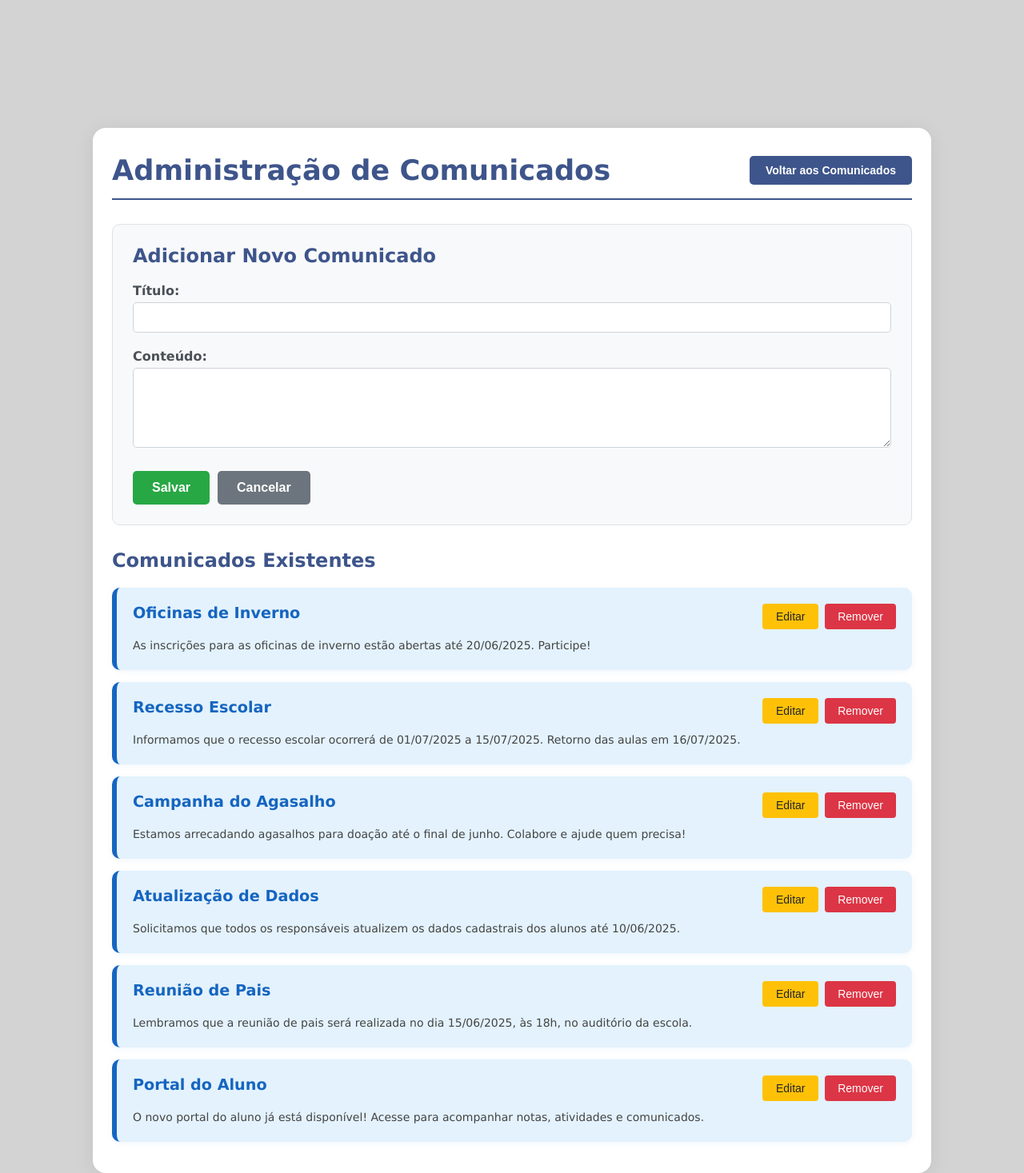
After one commit to Deladonio/TCC-Zuiani---Novo, a PHP site: page /adicionar_comu.html in a window 1280 px wide. The commit adds this page. Shown: the whole page at 80% size. Run offline with PHP 8.4, Linux system fonts and the light colour scheme.

Commit message:
Atualização - 18_08

```diff
--- /dev/null
+++ b/Comunicados/adicionar_comu.css
@@ -0,0 +1,324 @@
+.alinhar {
+    padding-top: 7.5em;
+}
+
+body {
+    background-color: lightgray;
+    margin: 0;
+    padding: 0;
+    font-family: Verdana, Geneva, Tahoma, sans-serif;
+}
+
+button {
+    background-color: #fff;
+    color: #3E558B;
+    border: none;
+    padding: 5px;
+    border-radius: 5px;
+    font-weight: 600;
+    cursor: pointer;
+    transition: background 0.2s, color 0.2s;
+}
+
+button:hover {
+    background: #04194a;
+    color: #fff;
+}
+
+input {
+    padding: 5px;
+}
+
+/* Container principal da administração */
+.admin-container {
+    max-width: 1000px;
+    margin: 40px auto 0 auto;
+    background: #fff;
+    border-radius: 16px;
+    box-shadow: 0 4px 24px rgba(0,0,0,0.08);
+    padding: 32px 24px 24px 24px;
+}
+
+/* Header da administração */
+.admin-header {
+    display: flex;
+    justify-content: space-between;
+    align-items: center;
+    margin-bottom: 30px;
+    padding-bottom: 15px;
+    border-bottom: 2px solid #3E558B;
+}
+
+.admin-header h1 {
+    color: #3E558B;
+    font-size: 2.2rem;
+    margin: 0;
+}
+
+.btn-voltar {
+    background-color: #3E558B;
+    color: white;
+    padding: 10px 20px;
+    border: none;
+    border-radius: 5px;
+    font-size: 14px;
+    font-weight: 600;
+    cursor: pointer;
+    transition: all 0.2s ease;
+}
+
+.btn-voltar:hover {
+    background-color: #2c5aa0;
+    transform: translateY(-1px);
+}
+
+/* Container do formulário */
+.form-container {
+    background: #f8f9fa;
+    border-radius: 10px;
+    padding: 25px;
+    margin-bottom: 30px;
+    border: 1px solid #dee2e6;
+}
+
+.form-container h2 {
+    color: #3E558B;
+    margin-top: 0;
+    margin-bottom: 20px;
+    font-size: 1.5rem;
+}
+
+.form-group {
+    margin-bottom: 20px;
+}
+
+.form-group label {
+    display: block;
+    margin-bottom: 5px;
+    font-weight: 600;
+    color: #495057;
+}
+
+.form-group input,
+.form-group textarea {
+    width: 100%;
+    padding: 10px;
+    border: 1px solid #ced4da;
+    border-radius: 5px;
+    font-size: 14px;
+    font-family: inherit;
+    box-sizing: border-box;
+}
+
+.form-group input:focus,
+.form-group textarea:focus {
+    outline: none;
+    border-color: #3E558B;
+    box-shadow: 0 0 0 2px rgba(62, 85, 139, 0.25);
+}
+
+.form-group textarea {
+    resize: vertical;
+    min-height: 100px;
+}
+
+.form-actions {
+    display: flex;
+    gap: 10px;
+    margin-top: 25px;
+}
+
+.btn-salvar {
+    background-color: #28a745;
+    color: white;
+    padding: 12px 24px;
+    border: none;
+    border-radius: 5px;
+    font-size: 16px;
+    font-weight: 600;
+    cursor: pointer;
+    transition: all 0.2s ease;
+}
+
+.btn-salvar:hover {
+    background-color: #218838;
+    transform: translateY(-1px);
+}
+
+.btn-cancelar {
+    background-color: #6c757d;
+    color: white;
+    padding: 12px 24px;
+    border: none;
+    border-radius: 5px;
+    font-size: 16px;
+    font-weight: 600;
+    cursor: pointer;
+    transition: all 0.2s ease;
+}
+
+.btn-cancelar:hover {
+    background-color: #5a6268;
+    transform: translateY(-1px);
+}
+
+/* Container da lista */
+.lista-container {
+    margin-top: 30px;
+}
+
+.lista-container h2 {
+    color: #3E558B;
+    margin-bottom: 20px;
+    font-size: 1.5rem;
+}
+
+/* Item da lista de comunicados */
+.comunicado-admin-item {
+    background: #e3f2fd;
+    border-left: 6px solid #1565c0;
+    border-radius: 10px;
+    padding: 20px;
+    margin-bottom: 15px;
+    box-shadow: 0 2px 8px rgba(21,101,192,0.06);
+}
+
+.comunicado-admin-header {
+    display: flex;
+    justify-content: space-between;
+    align-items: flex-start;
+    margin-bottom: 10px;
+}
+
+.comunicado-admin-header h3 {
+    color: #1565c0;
+    margin: 0;
+    font-size: 1.2rem;
+    flex-grow: 1;
+}
+
+.comunicado-admin-acoes {
+    display: flex;
+    gap: 8px;
+    flex-shrink: 0;
+}
+
+.btn-editar-admin {
+    background-color: #ffc107;
+    color: #212529;
+    padding: 8px 16px;
+    border: none;
+    border-radius: 4px;
+    font-size: 14px;
+    font-weight: 500;
+    cursor: pointer;
+    transition: all 0.2s ease;
+    min-width: 70px;
+}
+
+.btn-editar-admin:hover {
+    background-color: #e0a800;
+    transform: translateY(-1px);
+}
+
+.btn-remover-admin {
+    background-color: #dc3545;
+    color: white;
+    padding: 8px 16px;
+    border: none;
+    border-radius: 4px;
+    font-size: 14px;
+    font-weight: 500;
+    cursor: pointer;
+    transition: all 0.2s ease;
+    min-width: 70px;
+}
+
+.btn-remover-admin:hover {
+    background-color: #c82333;
+    transform: translateY(-1px);
+}
+
+.comunicado-admin-item p {
+    color: #444;
+    margin: 10px 0 0 0;
+    font-size: 14px;
+    line-height: 1.5;
+}
+
+/* Estado de edição */
+.editando {
+    border-left-color: #ffc107;
+    background-color: #fff3cd;
+}
+
+/* Responsividade */
+@media (max-width: 768px) {
+    .admin-header {
+        flex-direction: column;
+        gap: 15px;
+        text-align: center;
+    }
+
+    .admin-header h1 {
+        font-size: 1.8rem;
+    }
+
+    .comunicado-admin-header {
+        flex-direction: column;
+        gap: 10px;
+    }
+
+    .comunicado-admin-acoes {
+        align-self: flex-end;
+    }
+
+    .form-actions {
+        flex-direction: column;
+    }
+
+    .admin-container {
+        padding: 16px 4px 12px 4px;
+        margin: 20px 10px 0 10px;
+    }
+}
+
+@media (max-width: 600px) {
+    .admin-container {
+        padding: 16px 4px 12px 4px;
+    }
+    .comunicado-admin-item {
+        padding: 12px 8px;
+    }
+    .main {
+        padding: 0 8px;
+        min-height: 100vh;
+    }
+    .box {
+        width: 100%;
+        min-width: unset;
+        max-width: 98vw;
+        padding: 18px 6px 16px 6px;
+        border-radius: 12px;
+    }
+    form {
+        padding-left: 0 !important;
+        width: 100%;
+    }
+    input, button {
+        font-size: 1rem;
+        width: 100%;
+        box-sizing: border-box;
+    }
+    .senha {
+        padding-left: 0 !important;
+        text-align: right;
+    }
+}
+
+@media (max-width: 400px) {
+    .box {
+        padding: 10px 2px 10px 2px;
+        border-radius: 8px;
+    }
+}
--- /dev/null
+++ b/Comunicados/adicionar_comu.html
@@ -0,0 +1,56 @@
+<!DOCTYPE html>
+<html lang="pt-BR">
+
+<head>
+    <meta charset="UTF-8">
+    <meta name="viewport" content="width=device-width, initial-scale=1.0">
+    <title>Administração de Comunicados</title>
+    <link rel="stylesheet" href="adicionar_comu.css">
+    <link rel="shortcut icon" href="../favicon_io/favicon.ico" type="image/x-icon">
+</head>
+
+<body>
+
+    <div class="alinhar">
+
+    <div class="admin-container">
+        <div class="admin-header">
+            <h1>Administração de Comunicados</h1>
+            <button class="btn-voltar" onclick="window.location.href='comunicados.html'">Voltar aos Comunicados</button>
+        </div>
+
+        <!-- Formulário para adicionar/editar comunicado -->
+        <div class="form-container">
+            <h2 id="form-title">Adicionar Novo Comunicado</h2>
+            <form id="comunicado-form">
+                <div class="form-group">
+                    <label for="titulo">Título:</label>
+                    <input type="text" id="titulo" name="titulo" required>
+                </div>
+
+                <div class="form-group">
+                    <label for="conteudo">Conteúdo:</label>
+                    <textarea id="conteudo" name="conteudo" rows="4" required></textarea>
+                </div>
+
+                <div class="form-actions">
+                    <button type="submit" class="btn-salvar">Salvar</button>
+                    <button type="button" class="btn-cancelar" onclick="cancelarEdicao()">Cancelar</button>
+                </div>
+            </form>
+        </div>
+
+        <!-- Lista de comunicados existentes -->
+        <div class="lista-container">
+            <h2>Comunicados Existentes</h2>
+            <div id="lista-comunicados">
+                <!-- Os comunicados serão carregados aqui via JavaScript -->
+            </div>
+        </div>
+    </div>
+    </div>
+
+    <script src="adicionar_comu.js"></script>
+</body>
+
+</html>
--- a/Comunicados/comunicados.html
+++ b/Comunicados/comunicados.html
@@ -28,7 +28,10 @@
 </div>
 
 <div class="comunicados-container">
-    <h1>Comunicados</h1>
+    <div class="header-comunicados">
+        <h1>Comunicados</h1>
+        <a href="adicionar_comu.html"><button class="btn-adicionar" onclick="adicionarComunicado()">Adicionar Comunicado</button></a>
+    </div>
     <div class="comunicado-item">
         <h3>Oficinas de Inverno</h3>
         <p>As inscrições para as oficinas de inverno estão abertas até 20/06/2025. Participe!</p>
@@ -55,6 +58,7 @@
     </div>
 </div>
 
+<script src="script_comu.js"></script>
 </body>
 
 </html>
```
Also changed, not shown: Comunicados/adicionar_comu.js (added, +218 -0 lines), Comunicados/style_comu.css (+121 -0 lines).
